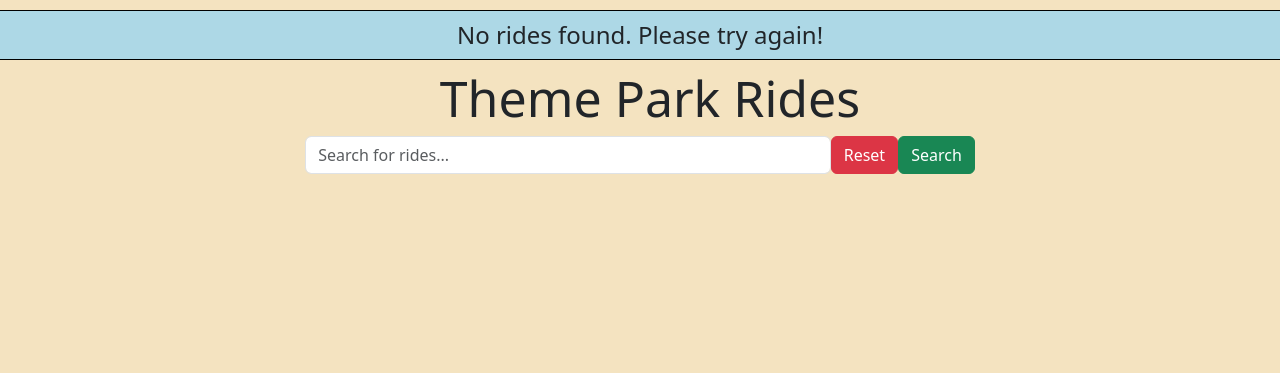
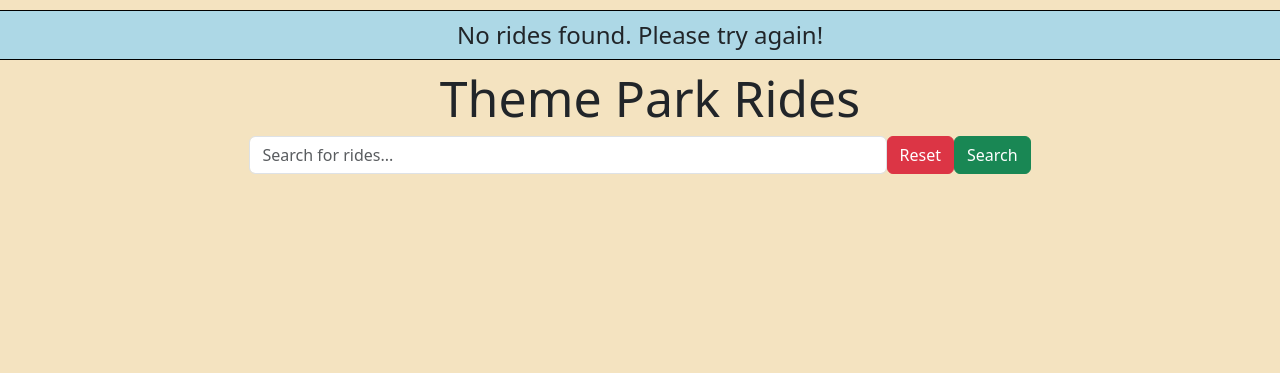
Before and after one commit to hannahro15/Theme-park-reviews-site, a Flask app: page /search in a window 1280 px wide. Shown: the part 57-430 px from the top of the page. Run offline with Flask 3, Linux system fonts and the light colour scheme; data that the repository does not hold is empty; some libraries are stand-ins or nearby versions.

Commit message:
Amend layout for search bar on rides page, styling on reviews

```diff
--- a/static/css/style.css
+++ b/static/css/style.css
@@ -7,7 +7,6 @@ body {
 
 h3 {
     font-size: 50px;
-    text-align: center;
 }
 
 .flashes h4 {
@@ -44,6 +43,7 @@ h3 {
 
 .ride-search {
     margin: 0 auto;
+    width: 100%;
 }
 
 .card-img-top {
@@ -84,6 +84,10 @@ h3, .review-intro {
     margin-bottom: 0;
     padding: 5px;
     margin: 0 auto;
+    margin-left: 20px;
+}
+
+.buttons-container {
     margin-left: 20px;
 }
 
@@ -131,8 +135,8 @@ i {
     color: white;
 }
 
-@media only screen and (min-width: 580px) {
+@media only screen and (min-width: 768px) {
     .ride-search {
-        width: 60%;
+     margin: 0 auto;
+     width: 70%;
     }
-  }
--- a/templates/rides.html
+++ b/templates/rides.html
@@ -5,8 +5,8 @@
 <form action="{{ url_for('search') }}" method="GET" class="ride-search d-flex col-8" role="search">
     <input class="form-control" type="search" name="query" id="query" aria-label="Search for Rides"
         placeholder="Search for rides..." required>
-    <a href="{{ url_for('get_rides') }}" class="btn btn-danger">Reset</a>
-    <button type="submit" class="btn btn-success">Search</button>
+        <a href="{{ url_for('get_rides') }}" class="btn btn-danger">Reset</a>
+        <button type="submit" class="btn btn-success">Search</button>
 </form>
 
 <div class="ride-container">
```
Also changed, not shown: templates/reviews.html (+6 -4 lines).
